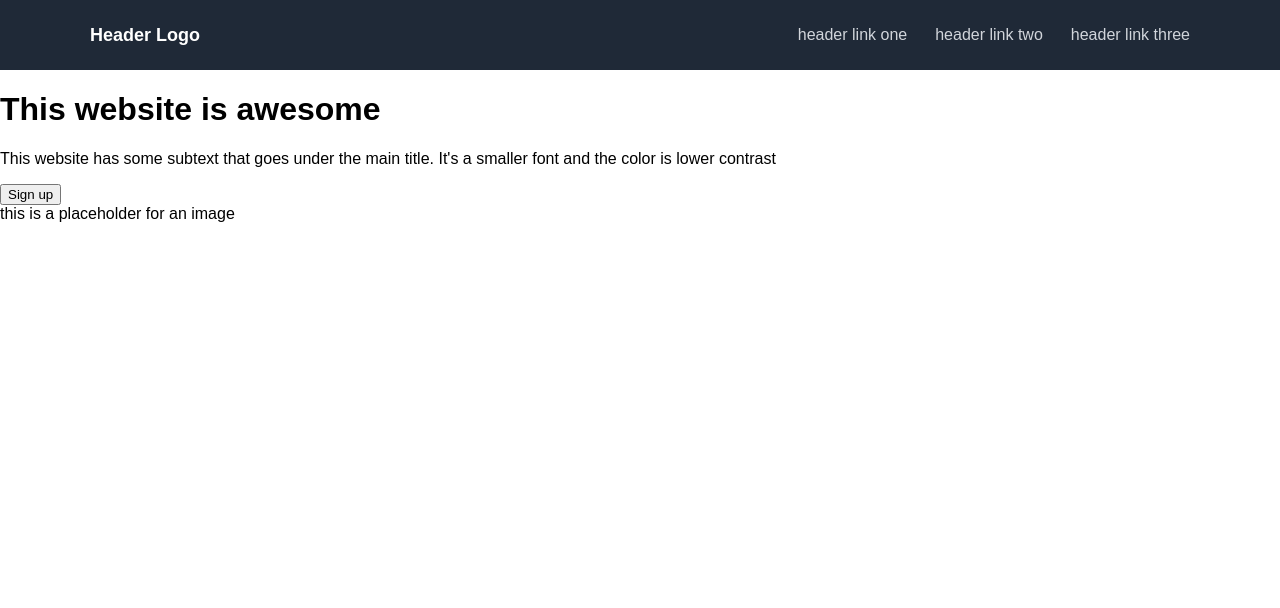
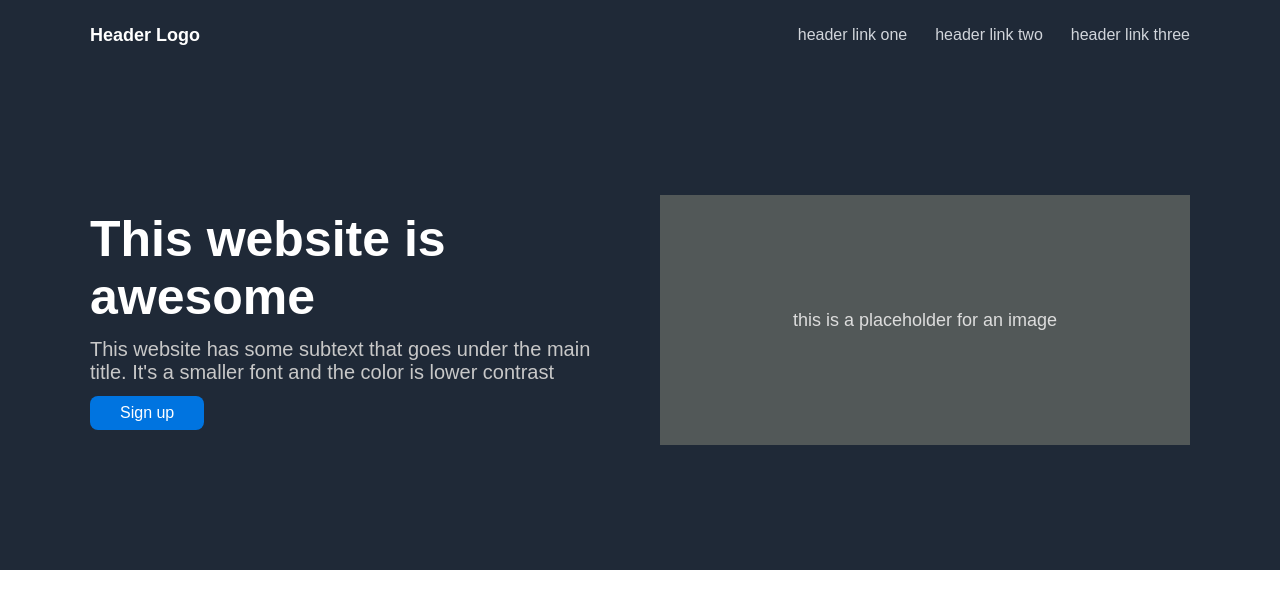
Before and after one commit to foxeronthepath/landing-page, a plain HTML site: page index.html in a window 1280 px wide. Drawn offline with Linux system fonts and the light colour scheme.

Commit message:
Add Banner
- Add banner style
- Change header style

```diff
--- a/index.html
+++ b/index.html
@@ -3,8 +3,9 @@
 <head>
     <meta charset="UTF-8">
     <meta name="viewport" content="width=device-width, initial-scale=1.0">
-    <link rel="stylesheet" href="style.css">
-    <link rel="stylesheet" href="header.css">
+    <link rel="stylesheet" href="styles/style.css">
+    <link rel="stylesheet" href="styles/header.css">
+    <link rel="stylesheet" href="styles/banner.css">
     <title>Landing Page</title>
 </head>
 <body>
@@ -23,13 +24,15 @@
     </header>
 
     <div class="banner">
-        <div class="banner-text">
-            <h1 class="title">This website is awesome</h1>
-            <p class="subtitle">This website has some subtext that goes under the main title. It's a smaller font and the color is lower contrast</p>
-            <button class="button">Sign up</button>
-        </div>
-        <div class="banner-image">
-            <div class="placeholder">this is a placeholder for an image</div>
+        <div class="inner">
+            <div class="banner-text">
+                <div class="title">This website is awesome</div>
+                <div class="subtitle">This website has some subtext that goes under the main title. It's a smaller font and the color is lower contrast</div>
+                <button class="button">Sign up</button>
+            </div>
+            <div class="banner-image">
+                <div class="placeholder">this is a placeholder for an image</div>
+            </div>
         </div>
     </div>
 
--- /dev/null
+++ b/styles/banner.css
@@ -0,0 +1,60 @@
+.banner {
+    background-color: #1F2937;
+    color: white;
+}
+
+.banner .inner {
+  display: flex;
+  align-items: center;
+  gap: 40px;
+  width: clamp(640px, 90vw, 1100px);
+  min-height: 500px;
+  margin-inline: auto;
+
+}
+
+.banner-text {
+    flex: 1;
+    display: flex;
+    flex-direction: column;
+    justify-content: center;
+    gap: 12px;
+    height: 250px;
+    min-width: 350px;
+}
+.title {
+    font-size: 50px;
+    font-weight: bold;
+    color: white;
+}
+
+.subtitle {
+    font-size: 20px;
+    color: rgb(200, 200, 200);
+}
+
+.button {
+    background-color: rgb(0, 116, 224);
+    color: white;
+    padding: 8px 30px;
+    font-size: 16px;
+    border: none;
+    border-radius: 8px;
+    cursor: pointer;
+    align-self: flex-start;
+}
+
+.banner-image {
+   flex: 1;
+   display: flex;
+   justify-content: center;
+   align-items: center;
+   height: 250px;
+   background-color: rgb(82, 88, 88);
+   min-width: 350px;
+}
+
+.placeholder {
+    color: rgb(221, 221, 221);
+    font-size: 18px;
+}
```
Also changed, not shown: styles/header.css (renamed from header.css), styles/style.css (renamed from style.css).
